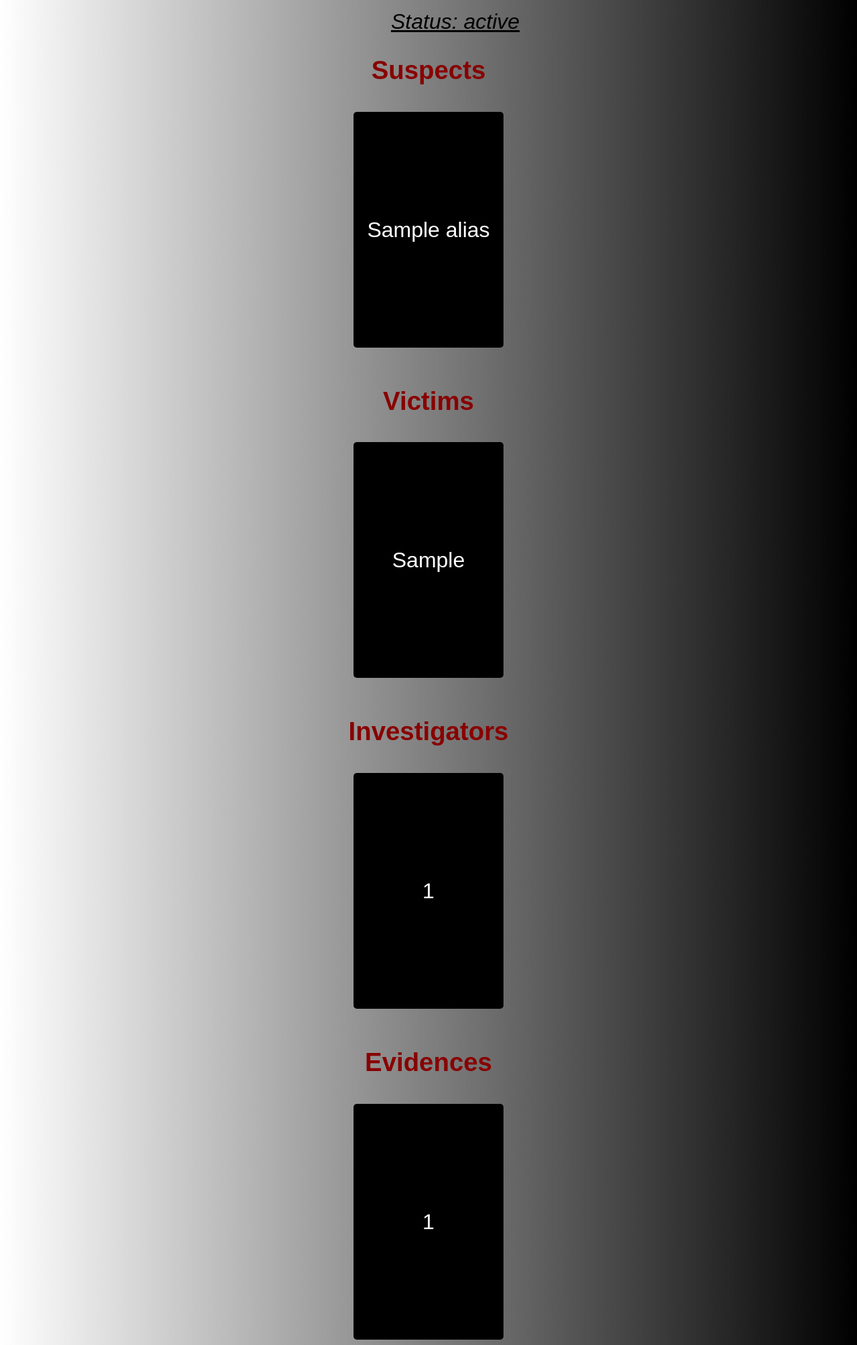
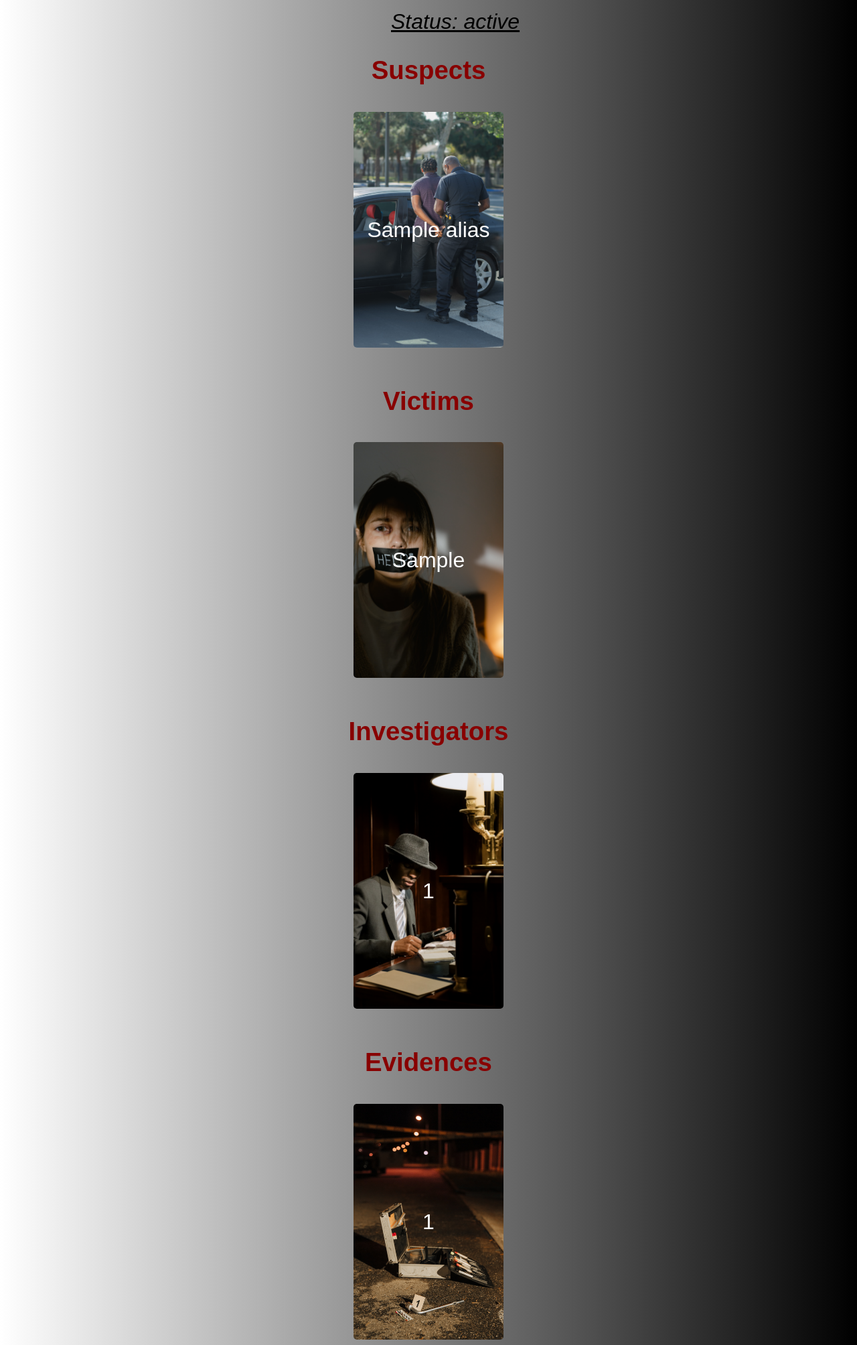
Before and after one commit to Isaquehg/sherlock, a Flask app: template app/templates/case_details.html in a window 1280 px wide. Shown: the part 178-2186 px from the top of the page at 67% size. Run offline with Flask 3, Linux system fonts and the light colour scheme; the template is opened without the code that fills it: most values are stand-ins (such as "Sample title", 1, 10 or a date in 2020).

Commit message:
background images added

```diff
--- a/app/static/case_details.css
+++ b/app/static/case_details.css
@@ -110,10 +110,29 @@ header div h1{
     transition: background-color 0.3s ease, margin-left 0.3s ease;
     width: 6em;
     height: 10em;
+    background-size: cover;
+    background-position: center;
+    background-repeat: no-repeat;
+}
+
+.button.suspect {
+    background-image: url("../static/suspect.jpg");
+}
+
+.button.victim {
+    background-image: url("../static/victim.jpg");
+}
+
+.button.investigator {
+    background-image: url("../static/investigator.jpg");
+}
+
+.button.evidence {
+    background-image: url("../static/evidences.jpg");
 }
 
 .button:hover {
-    background-color: #880000;
+    filter: brightness(1.2) saturate(1.2) hue-rotate(10deg);
     margin-left: 0.7em;
 }
 
--- a/app/templates/case_details.html
+++ b/app/templates/case_details.html
@@ -33,7 +33,11 @@
         <h2 class="category">Suspects</h2>
         <div class="button-container">
           {% for suspect in suspects %}
-            <a class="button" href="/view/suspect/{{ suspect.alias }}">{{ suspect.alias }}</a>
+            <a class="button suspect" href="/view/suspect/{{ suspect.alias }}">
+              <div class="button-content">
+                {{ suspect.alias }}
+              </div>
+            </a>
           {% endfor %}
         </div>
       </div>
@@ -44,7 +48,11 @@
         <h2 class="category">Victims</h2>
         <div class="button-container">
           {% for victim in victims %}
-              <a class="button" href="/view/victim/{{ victim.victim_id }}">{{ victim.name.split(' ')[0] }}</a>
+              <a class="button victim" href="/view/victim/{{ victim.victim_id }}">
+                <div class="button-content">
+                {{ victim.name.split(' ')[0] }}
+                </div>
+              </a>
           {% endfor %}
         </div>
       </div>
@@ -55,7 +63,11 @@
         <h2 class="category">Investigators</h2>
         <div class="button-container">
           {% for investigator in investigators %}
-              <a class="button" href="/view/investigator/{{ investigator.badgeNumber }}">{{ investigator.badgeNumber }}</a>
+              <a class="button investigator" href="/view/investigator/{{ investigator.badgeNumber }}">
+                <div class="button-content">
+                  {{ investigator.badgeNumber }}
+                </div>
+              </a>
           {% endfor %}
         </div>
       </div>
@@ -66,7 +78,11 @@
         <h2 class="category">Evidences</h2>
         <div class="button-container">
           {% for evidence in evidences %}
-            <a class="button" href="/view/evidence/{{ evidence.evidenceNumber }}">{{ evidence.evidenceNumber }}</a>
+            <a class="button evidence" href="/view/evidence/{{ evidence.evidenceNumber }}">
+              <div class="button-content">
+                {{ evidence.evidenceNumber }}
+              </div>
+            </a>
           {% endfor %}
         </div>
       </div>
```
